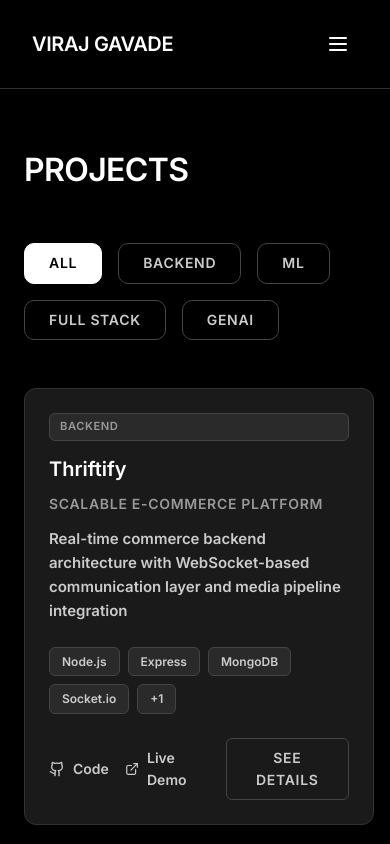
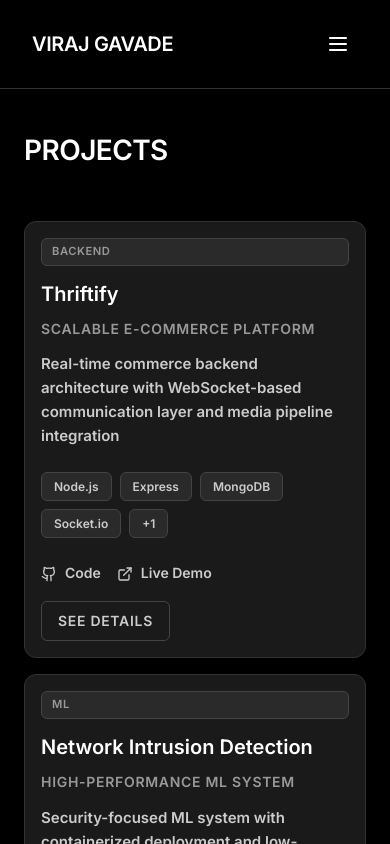
Before and after one commit to viraj-gavade/Portfolio, a React (Create React App) app: page /projects in a window 390 px wide. Shown: the top 844 px of the page. Built offline with nearby package versions, Linux system fonts and the light colour scheme.

Commit message:
some fixes

```diff
--- a/src/pages/Certifications.jsx
+++ b/src/pages/Certifications.jsx
@@ -35,8 +35,8 @@ const Certifications = () => {
           <motion.div
             style={{
               display: 'grid',
-              gridTemplateColumns: 'repeat(auto-fill, minmax(350px, 1fr))',
-              gap: '2rem'
+              gridTemplateColumns: 'repeat(auto-fill, minmax(300px, 1fr))',
+              gap: 'clamp(1rem, 2vw, 2rem)'
             }}
             variants={staggerContainerVariants}
             initial="hidden"
@@ -174,13 +174,13 @@ const Certifications = () => {
         <div
           style={{
             background: 'var(--bg-secondary)',
-            padding: '3rem',
+            padding: 'clamp(1.5rem, 4vw, 3rem)',
             border: '1px solid var(--border-subtle)'
           }}
         >
           <h2
             style={{
-              fontSize: '1.5rem',
+              fontSize: 'clamp(1.25rem, 4vw, 1.5rem)',
               fontWeight: 600,
               marginBottom: '2rem',
               color: 'var(--text-primary)',
@@ -193,8 +193,8 @@ const Certifications = () => {
           <div
             style={{
               display: 'grid',
-              gridTemplateColumns: 'repeat(auto-fit, minmax(250px, 1fr))',
-              gap: '2rem'
+              gridTemplateColumns: 'repeat(auto-fit, minmax(200px, 1fr))',
+              gap: 'clamp(1rem, 2vw, 2rem)'
             }}
           >
             {Object.entries(groupedCerts).map(([category, certs]) => (
--- a/src/pages/Projects.jsx
+++ b/src/pages/Projects.jsx
@@ -6,70 +6,26 @@ import { staggerContainerVariants, staggerItemVariants } from '../hooks/useScrol
 
 const Projects = () => {
   const [selectedProject, setSelectedProject] = useState(null);
-  const [filter, setFilter] = useState('All');
   const [hoveredCard, setHoveredCard] = useState(null);
-
-  const categories = ['All', ...new Set(projects.map(p => p.category))];
-
-  const filteredProjects = filter === 'All'
-    ? projects
-    : projects.filter(p => p.category === filter);
 
   return (
     <div className="portfolio-container" style={{ paddingTop: '80px' }}>
       <section className="section">
         <h1 className="section-title">Projects</h1>
 
-        {/* Filter buttons */}
-        <div style={{ display: 'flex', gap: '1rem', marginBottom: '3rem', flexWrap: 'wrap' }}>
-          {categories.map((cat) => (
-            <button
-              key={cat}
-              onClick={() => setFilter(cat)}
-              style={{
-                padding: '0.5rem 1.5rem',
-                background: filter === cat ? 'var(--text-primary)' : 'transparent',
-                color: filter === cat ? 'var(--bg-primary)' : 'var(--text-secondary)',
-                border: `1px solid ${filter === cat ? 'var(--text-primary)' : 'var(--border-medium)'}`,
-                borderRadius: 'var(--radius-md)',
-                fontSize: '0.875rem',
-                fontWeight: 600,
-                textTransform: 'uppercase',
-                letterSpacing: '0.05em',
-                cursor: 'pointer',
-                transition: 'all 0.2s ease'
-              }}
-              onMouseEnter={(e) => {
-                if (filter !== cat) {
-                  e.target.style.borderColor = 'var(--border-strong)';
-                  e.target.style.color = 'var(--text-primary)';
-                }
-              }}
-              onMouseLeave={(e) => {
-                if (filter !== cat) {
-                  e.target.style.borderColor = 'var(--border-medium)';
-                  e.target.style.color = 'var(--text-secondary)';
-                }
-              }}
-            >
-              {cat}
-            </button>
-          ))}
-        </div>
-
         {/* Project cards */}
         <motion.div
           style={{
             display: 'grid',
-            gridTemplateColumns: 'repeat(auto-fill, minmax(350px, 1fr))',
-            gap: '2rem'
+            gridTemplateColumns: 'repeat(auto-fill, minmax(300px, 1fr))',
+            gap: 'clamp(1rem, 2vw, 2rem)'
           }}
           variants={staggerContainerVariants}
           initial="hidden"
           whileInView="visible"
           viewport={{ once: true }}
         >
-          {filteredProjects.map((project) => (
+          {projects.map((project) => (
             <motion.div
               key={project.id}
               className="card"
@@ -173,8 +129,8 @@ const Projects = () => {
                 </div>
 
                 {/* Links */}
-                <div style={{ display: 'flex', gap: '1rem', alignItems: 'center', justifyContent: 'space-between' }}>
-                  <div style={{ display: 'flex', gap: '1rem' }}>
+                <div style={{ display: 'flex', gap: '1rem', alignItems: 'center', justifyContent: 'space-between', flexWrap: 'wrap' }}>
+                  <div style={{ display: 'flex', gap: '1rem', flexWrap: 'wrap' }}>
                     <a
                       href={project.github}
                       target="_blank"
--- a/src/styles/portfolio.css
+++ b/src/styles/portfolio.css
@@ -55,7 +55,6 @@ body {
   backdrop-filter: blur(10px);
   border-bottom: 1px solid var(--border-subtle);
   width: 100%;
-  overflow: hidden;
 }
 
 .nav-container {
@@ -65,6 +64,7 @@ body {
   display: flex;
   justify-content: space-between;
   align-items: center;
+  position: relative;
 }
 
 .nav-logo {
@@ -215,23 +215,53 @@ body {
   }
 
   .nav-links.mobile-open {
-    display: flex;
+    display: flex !important;
     flex-direction: column;
     position: absolute;
     top: 100%;
     left: 0;
     right: 0;
+    width: 100%;
     background: rgba(0, 0, 0, 0.98);
     padding: 2rem;
+    gap: 0;
+    border-bottom: 1px solid var(--border-subtle);
+    z-index: 999;
+  }
+
+  .nav-links.mobile-open li {
+    width: 100%;
+  }
+
+  .nav-links.mobile-open a {
+    display: block;
+    padding: 1rem 0;
     border-bottom: 1px solid var(--border-subtle);
   }
 
+  .nav-links.mobile-open a:last-child {
+    border-bottom: none;
+  }
+
+  .card {
+    padding: 1rem !important;
+  }
+
   .section {
-    padding: 4rem 1.5rem;
+    padding: 3rem 1.5rem;
   }
 
   .section-title {
-    font-size: 2rem;
+    font-size: 1.75rem;
+  }
+
+  /* Responsive card text sizing */
+  .card h3 {
+    font-size: 1rem;
+  }
+
+  .card p {
+    font-size: 0.8rem;
   }
 }
 
```
